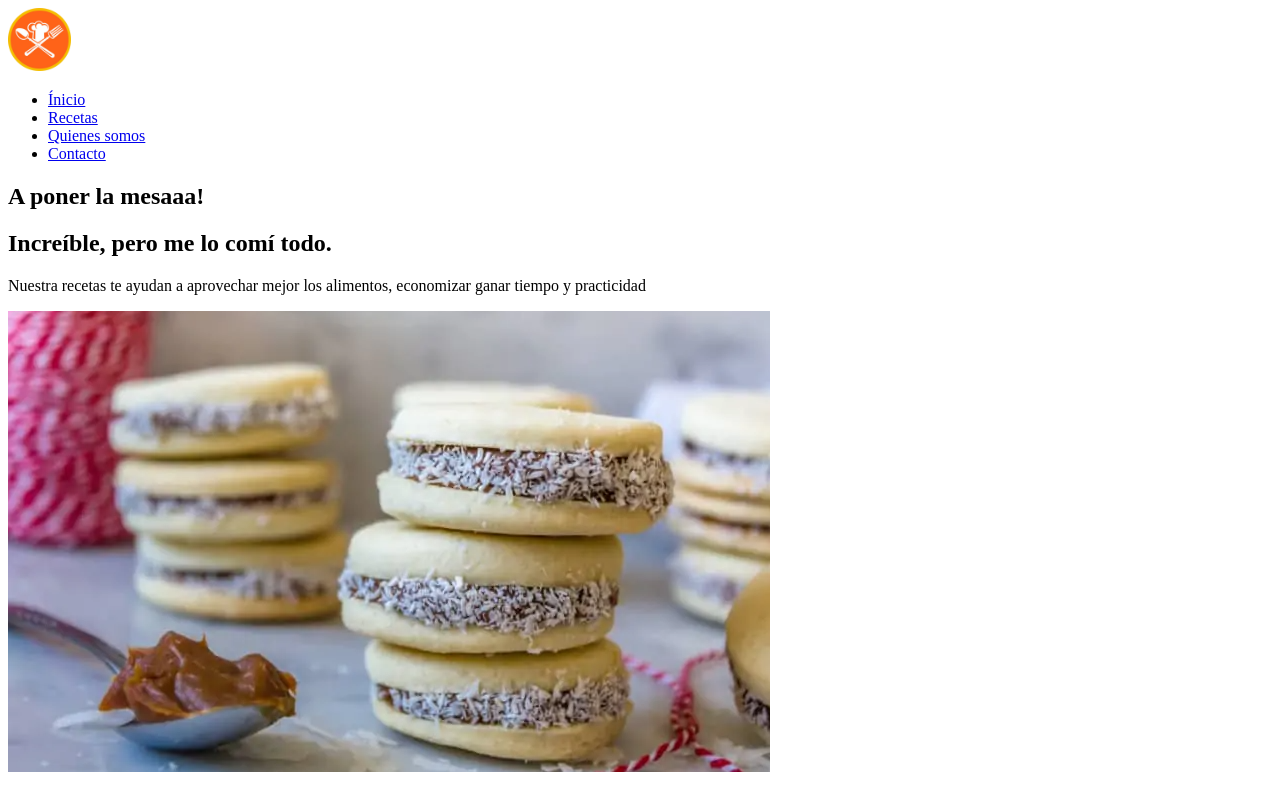
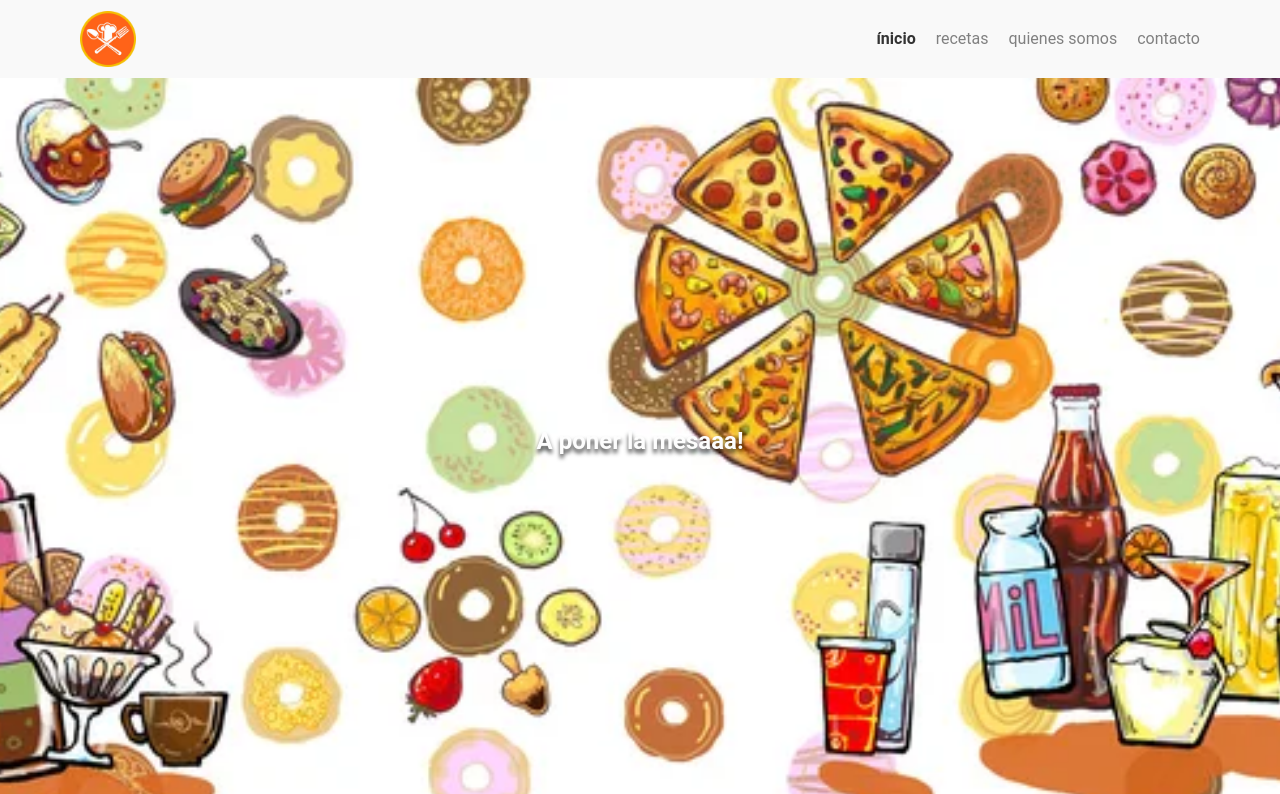
Before and after one commit to barviz/recetario, a plain HTML site: page index.html in a window 1280 px wide. Shown: the top 794 px of the page. Drawn offline with Linux system fonts and the light colour scheme.

Commit message:
encabezado modificado

```diff
--- /dev/null
+++ b/css/banner/banner-img.css
@@ -0,0 +1,5 @@
+.banner__imagen {
+    background: url("../../img/banner.jpg") no-repeat center / cover;
+    width: 100%;
+    height: calc(100vh - 72px);
+}
--- /dev/null
+++ b/css/banner/banner-titulo.css
@@ -0,0 +1,10 @@
+.banner__titulo {
+    color: #fdfdfd;
+    position: absolute;
+    left: 50%;
+    text-shadow: 0 4px 4px rgba(0, 0, 0, 0.75);
+    top: 50%;
+    text-align: center;
+    transform: translate(-50%, -50%);
+    width: 100%;
+}
--- /dev/null
+++ b/css/banner/banner.css
@@ -0,0 +1,3 @@
+.banner {
+    position: relative
+}
--- /dev/null
+++ b/css/encabezado.css
@@ -0,0 +1,10 @@
+.cabecera {
+    align-items: center;
+    background: #f9f9f9;
+    display: flex;
+    justify-content: space-between;
+    padding-left: 2rem;
+    padding-right: 2rem;
+    justify-content: space-between;
+    padding: 0.7rem 5rem;
+}
--- /dev/null
+++ b/css/logo.css
@@ -0,0 +1,3 @@
+.logo {
+    display: block;
+}
--- /dev/null
+++ b/css/menu/menu-item.css
@@ -0,0 +1,7 @@
+.menu__item {
+    list-style: none;
+}
+
+.menu__item:last-child .menu__link {
+    margin-right: 0;
+}
--- /dev/null
+++ b/css/menu/menu-link.css
@@ -0,0 +1,15 @@
+.menu__link {
+    color: #808080;
+    margin-right: 1.25rem;
+    text-decoration: none;
+    text-transform: lowercase;
+}
+
+.menu__link.activo {
+    color: #333333;
+    font-weight: bold;
+}
+
+.menu__link:hover {
+    text-decoration: underline;
+}
--- /dev/null
+++ b/css/menu/menu-lista.css
@@ -0,0 +1,3 @@
+.menu__lista {
+    display: flex;
+}
--- /dev/null
+++ b/css/sobre/sobre-titulo.css
@@ -0,0 +1,4 @@
+.sobre__titulo{
+    color: #8d0606;
+    font-family: Pacifico, cursive;
+}
--- /dev/null
+++ b/css/sobre/sobre.css
@@ -0,0 +1,3 @@
+.sobre{
+    text-align: center;
+}
--- a/index.html
+++ b/index.html
@@ -7,6 +7,19 @@
     <meta http-equiv="X-UA-Compatible" content="IE=edge" />
     <meta name="viewport" content="width=device-width, initial-scale=1.0" />
     <title>Recetario Alimenticio</title>
+    <link href="css/normalize.css" rel="stylesheet" />
+    <link href="css/reset.css" rel="stylesheet" />
+    <link href="css/encabezado.css" rel="stylesheet" />
+    <link href="css/menu/menu-item.css" rel="stylesheet" />
+    <link href="css/menu/menu-link.css" rel="stylesheet" />
+    <link href="css/menu/menu-lista.css" rel="stylesheet" />
+    <link href="css/banner/banner.css" rel="stylesheet" />
+    <link href="css/banner/banner-img.css" rel="stylesheet" />
+    <link href="css/banner/banner-titulo.css" rel="stylesheet" />
+    <link href="css/sobre/sobre.css" rel="stylesheet" />
+    <link href="css/sobre/sobre-descripcion" rel="stylesheet" />
+    <link href="css/sobre/sobre-titulo.css" rel="stylesheet" />
+</head>
 </head>
 
 <body>
@@ -19,19 +32,19 @@
 
             <ul class="menu__lista">
 
-                <li class="menu__iten">
+                <li class="menu__item">
                     <a class="menu__link activo" href="#">Ínicio</a>
                 </li>
 
-                <li class="menu__iten">
+                <li class="menu__item">
                     <a class="menu__link" href="#">Recetas</a>
                 </li>
 
-                <li class="menu__iten">
+                <li class="menu__item">
                     <a class="menu__link" href="#">Quienes somos</a>
                 </li>
 
-                <li class="menu__iten">
+                <li class="menu__item">
                     <a class="menu__link" href="#">Contacto</a>
                 </li>
 
```
Also changed, not shown: img/banner.jpg (added), 1 other file.
